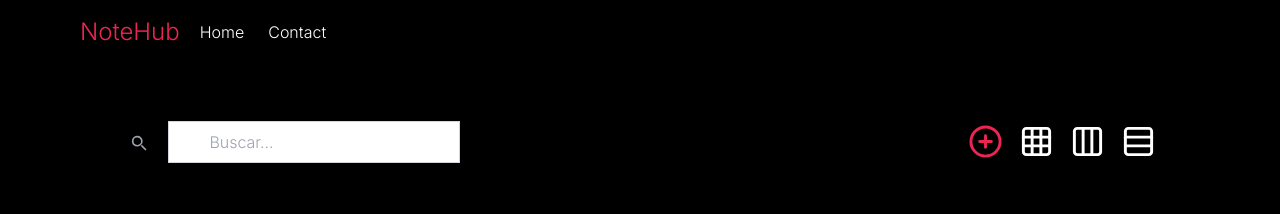
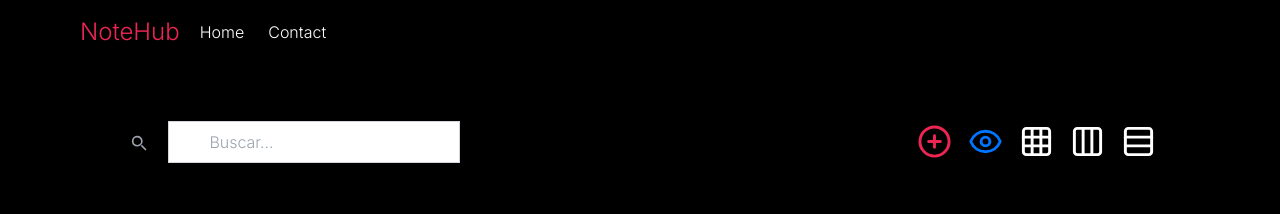
Before and after one commit to PedroDavidDD/NotesHub, a React (Vite) app: page / in a window 1280 px wide. Shown: the top 214 px of the page. Built offline with nearby package versions, Linux system fonts and the light colour scheme; a web font is replaced by a local one.

Commit message:
[add-NotesHub]
- Se agregó la mecánica de ocultar  y mostrar las notas

```diff
--- a/src/NotesHub.tsx
+++ b/src/NotesHub.tsx
@@ -13,7 +13,7 @@ import { ScheduleForm } from "./components/ScheduleForm";
 import { ConfigMenu } from "./components/ConfigMenu";
 import { ConfigButton } from "./components/ConfigButton";
 import { theme } from "./css/theme";
-import { CirclePlus, Columns3, Grid3x3, Rows3 } from "lucide-react";
+import { CirclePlus, Columns3, Eye, EyeOff, Grid3x3, Rows3 } from "lucide-react";
 import SearchBar from "./components/SearchBar ";
 
 import { useSelector, useDispatch } from "react-redux";
@@ -34,6 +34,9 @@ function NotesHub() {
     large: 'typeLarge',
     compressed: 'typeShort',
   }
+
+  const [seeNotes, setSeeNotes] = useState( true );
+
   // ---------------------------------------------------
   // -----------TIPOS DE ESTILO DE LAS CAJAS------------
   // ---------------------------------------------------
@@ -244,6 +247,22 @@ function NotesHub() {
                   color={theme.navbar.background}
                   className={`hover:scale-110 transition-all duration-300`}
                 />
+                { seeNotes ? (
+                  <Eye
+                    onClick={() => setSeeNotes( false )}
+                    size={35}
+                    color={theme.colors.border}
+                    className={`hover:scale-110 transition-all duration-300`}
+                  />)
+                  : (
+                  <EyeOff
+                    onClick={() => setSeeNotes( true )}
+                    size={35}
+                    color={theme.colors.border}
+                    className={`hover:scale-110 transition-all duration-300`}
+                  />)
+                }
+
                 <Grid3x3
                   onClick={() => setBoxStyle(stateNotes.box)}
                   size={35}
@@ -268,7 +287,7 @@ function NotesHub() {
         {/* Cajas */}
           <div className={`calendar__notes`}>
             {
-              sortedBoxes.map( (data) => {
+              seeNotes && sortedBoxes.map( (data) => {
                 return (
                   <Notes
                     key={data.id}
```
